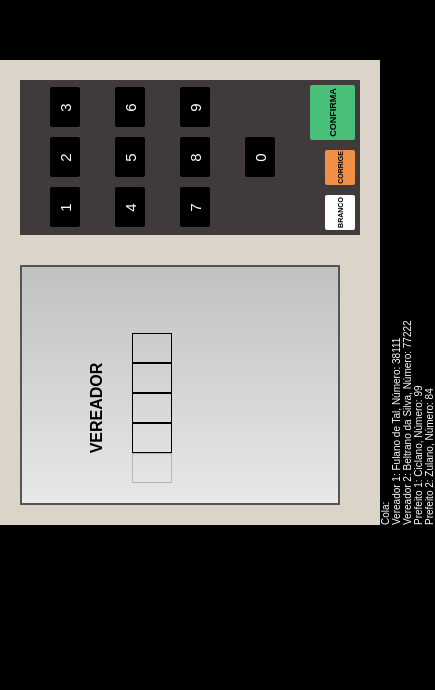
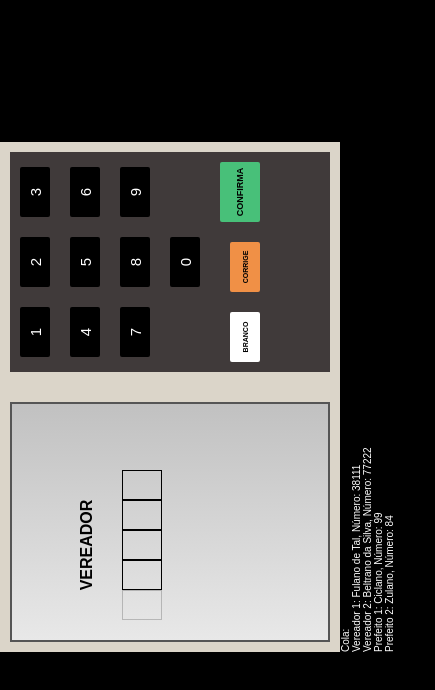
Before and after one commit to andreleandro/urna-eletronica, a plain HTML site: page index.html in a window 390 px wide. Shown: the part 150-840 px from the top of the page, 435 px wide, since content can reach past the window. Drawn offline with Linux system fonts and the light colour scheme.

Commit message:
mudanças responsividade

```diff
--- a/style.css
+++ b/style.css
@@ -53,6 +53,7 @@ body {
 .teclado--botao {
     width: 70px;
     height: 40px;
+    background-color: rgb(0, 0, 0);
     background-color: rgba(0, 0, 0, 1);
     color: #FFF;
     font-size: 25px;
@@ -66,11 +67,13 @@ body {
 
 .teclado--botao:hover {
     box-shadow: 3px 3px 0px #555;
+    background-color: rgb(0, 0, 0);
     background-color: rgba(0, 0, 0, 0.9);
 }
 
 .botao--branco {
     color: #000;
+    background-color: rgb(255, 255, 255);
     background-color: rgba(255, 255, 255, 1);
     font-size: 14px;
     font-weight: bold;
@@ -82,6 +85,7 @@ body {
 
 .botao--corrige {
     color: #000;
+    background-color: rgb(240, 144, 70);
     background-color: rgba(240, 144, 70, 1);
     opacity: 1;
     font-size: 14px;
@@ -93,6 +97,7 @@ body {
 }
 
 .botao--confirma {
+    background-color: rgb(72, 192, 121);
     background-color: rgba(72, 192, 121, 1);
     color: #000;
     font-size: 15px;
@@ -240,8 +245,8 @@ body {
     }
     .botao--confirma {
         font-size: 9px;
-        height: 35px;
-        width: 55px;
+        height: 40px;
+        width: 60px;
     }
     .aviso--gigante {
         padding-top: 50px;
@@ -258,31 +263,28 @@ body {
 
 @media (max-width: 580px) {
     .urna {
-        padding: 20px;
+        padding: 10px;
     }
     .tela {
         width: 240px;
         min-height: 300px;
     }
     .teclado--botao {
-        width: 40px;
+        width: 50px;
         height: 30px;
         font-size: 15px;
-        margin: 5px;
-        margin-top: 30px;
+
     }
     .botao--branco {
         font-size: 7px;
-        width: 35px;
     }
     .botao--corrige {
         font-size: 7px;
-        width: 35px;
     }
     .botao--confirma {
         font-size: 9px;
-        height: 45px;
-        width: 55px;
+        height: 40px;
+        width: 60px;
     }
     .d-1-3 {
         align-items: flex-end;
@@ -295,7 +297,7 @@ body {
         transform-origin: left top;
         height: 100vw;
         position: absolute;
-        top: 80%;
+        top: 95%;
         left: 0;
     }
     .sumario .prefeitos {
```
